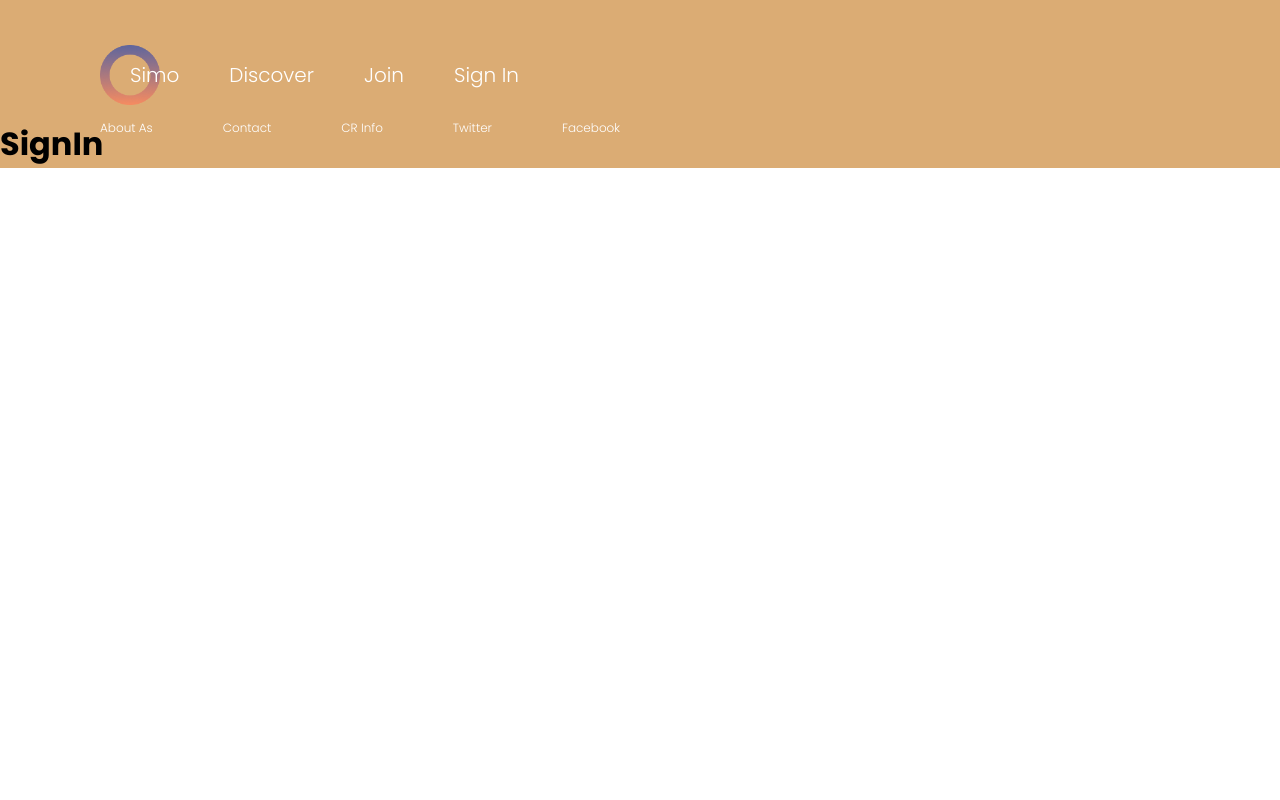
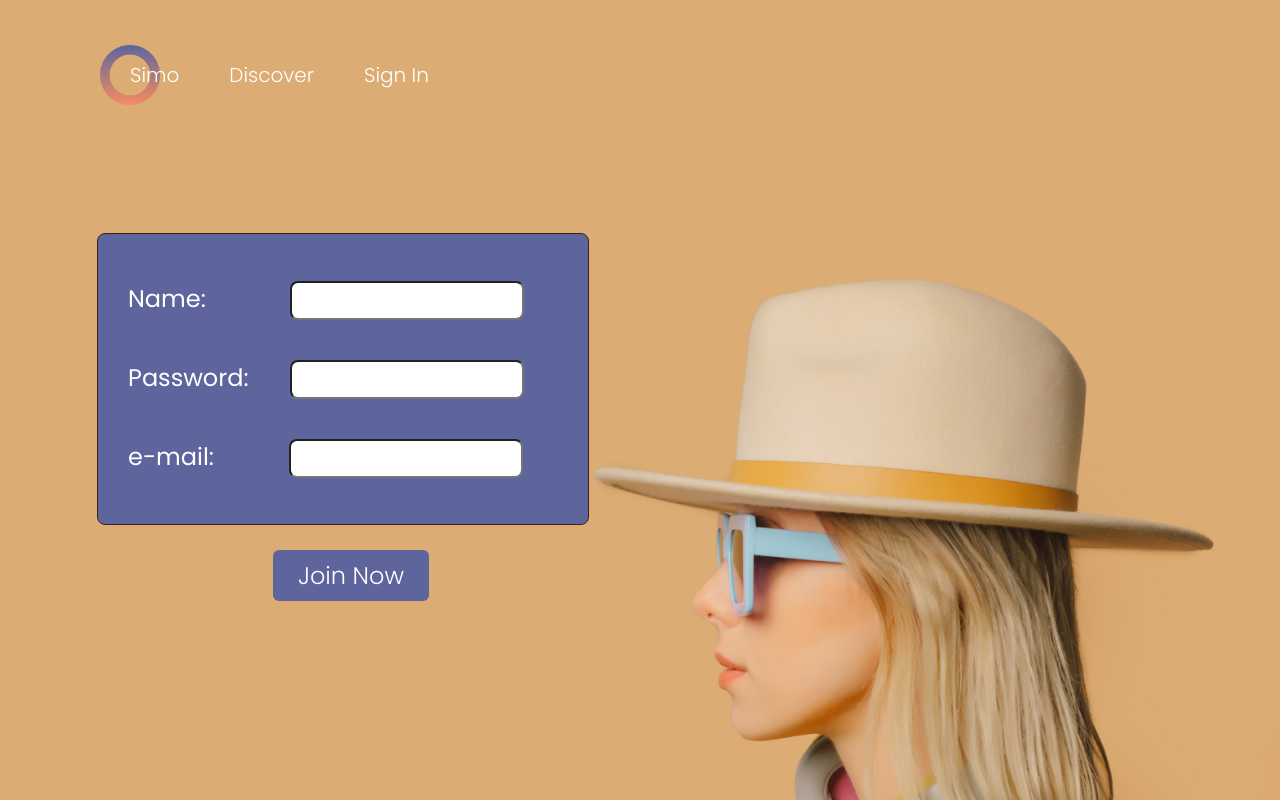
Before and after one commit to dev-ley/MusicSPA-React, a React (Create React App) app: page /SignIn in a window 1280 px wide. Shown: the top 800 px of the page. Built offline with nearby package versions, Linux system fonts and the light colour scheme.

Commit message:
terminei

```diff
--- a/src/Cabecalho/index.js
+++ b/src/Cabecalho/index.js
@@ -23,12 +23,6 @@ function Cabecalho() {
 
             <Link className={`
                 ${styles.link}
-                ${localizacao.pathname === '/Join' ? styles.linkDestacado : ""}
-                `} to="/Join">Join
-            </Link>
-
-            <Link className={`
-                ${styles.link}
                 ${localizacao.pathname === '/Signin' ? styles.linkDestacado : ""}
                 `} to="/Signin">Sign In
             </Link>
--- a/src/pages/Discover/Discover.css
+++ b/src/pages/Discover/Discover.css
@@ -62,6 +62,7 @@
     width: 110px;
     text-align: center;
     margin: 35px;
+    text-decoration: none;
 
 }
 
--- a/src/pages/Discover/index.js
+++ b/src/pages/Discover/index.js
@@ -8,9 +8,9 @@ function Discover () {
         <div className='box_discover'>
           <h1>Discover new music</h1>
           <div className='botoes'>
-            <a>Charts</a>
-            <a>Songs</a>
-            <a>Artists</a>
+            <a href='#'>Charts</a>
+            <a href='#'>Songs</a>
+            <a href='#'>Artists</a>
           </div>
           <p>By joing you can benefit by listening to the latest albums released</p>
         </div>
--- a/src/pages/Join/index.js
+++ /dev/null
@@ -1,7 +0,0 @@
-function Join () {
-    return(
-        <h1>Join</h1>
-    )
-}
-
-export default Join;
--- /dev/null
+++ b/src/pages/SignIn/Signin.css
@@ -0,0 +1,96 @@
+
+
+
+@import url('https://fonts.googleapis.com/css2?family=Poppins:ital,wght@0,100;0,200;0,300;0,400;0,500;0,600;0,700;0,800;0,900;1,100;1,200;1,300;1,400;1,500;1,600;1,700;1,800;1,900&display=swap');
+
+
+
+.conteiner_signin {
+    display: flex;
+    flex-direction: column;
+
+    background-image: url(/src/pages/SignIn/img3.png);
+    background-size: contain;
+    background-position: bottom;
+    background-repeat: no-repeat;
+    border: 1px solid rgba(255, 0, 0, 0);
+    height: 800px;
+    margin: 7rem auto 0 auto;
+
+
+
+}
+
+.box_signin {
+
+    display: flex;
+    flex-direction: column;
+    margin-top: 0rem;
+    margin-left: 6rem;
+    align-items: flex-start;
+    border: 1px solid rgb(60, 32, 32);
+    gap: 20px;
+    background-color: #5E659D;
+    border-radius: 8px;
+    padding: 20px;
+    width: 450px;
+    height: 250px;
+    justify-content: center;
+
+
+
+}
+
+label {
+
+    display: flex;
+    flex-direction: row;
+    color: white;
+    font-size: 24px;
+    font-family: 'Poppins', sans-serif;
+    text-align: center;
+    padding: 10px;
+    gap: 41px;
+
+
+}
+
+input {
+
+    width: 230px;
+    height: 35px;
+    border-radius: 8px;
+    display: flex;
+    text-align: left;
+
+
+
+}
+
+.gap1 {
+
+gap: 84px;
+}
+
+.gap2 {
+
+    gap: 75px;
+    }
+
+    .conteiner_signin > a {
+
+        margin-top: 25px;
+        font-family: 'Poppins', sans-serif;
+        font-weight: 300;
+        font-size: 24px;
+        padding: 8px;
+        color: white;
+        background-color: #5E659D;
+        border-radius: 6px;
+        text-wrap: nowrap;
+        width: 140px;
+        text-align: center;
+        margin-left: 17rem;
+        text-decoration: none;
+
+    }
--- a/src/pages/SignIn/index.js
+++ b/src/pages/SignIn/index.js
@@ -1,6 +1,15 @@
+import './Signin.css'
+
 function SignIn () {
     return(
-        <h1>SignIn</h1>
+        <div className='conteiner_signin'>
+            <form className='box_signin' action="">
+                <label className='gap1' for="Nome">Name: <input type='text' name='Nome'/></label>
+                <label  for="Password">Password: <input type='password' name='Password'/></label>
+                <label className='gap2' for="e-mail">e-mail: <input type='email' name='e-mail'/></label>
+            </form>
+            <a href='#'>Join Now</a>
+        </div>
     )
 }
 
--- a/src/pages/Simo/Simo.css
+++ b/src/pages/Simo/Simo.css
@@ -1,7 +1,9 @@
 
 @import url('https://fonts.googleapis.com/css2?family=Poppins:ital,wght@0,100;0,200;0,300;0,400;0,500;0,600;0,700;0,800;0,900;1,100;1,200;1,300;1,400;1,500;1,600;1,700;1,800;1,900&display=swap');
 
-
+.link {
+    text-decoration: none;
+}
 
 .conteiner {
 
--- a/src/pages/Simo/index.js
+++ b/src/pages/Simo/index.js
@@ -1,3 +1,4 @@
+import { Link } from 'react-router-dom';
 import './Simo.css'
 
 function Simo () {
@@ -7,7 +8,7 @@ function Simo () {
             <div className='box'>
               <h1>Feel the music</h1>
               <p>Stream over 10 million songs with one click</p>
-              <a>Join Now</a>
+              <Link className='link' to='/Signin'>Join Now</Link>
             </div>
 
        </div>
--- a/src/routes.js
+++ b/src/routes.js
@@ -1,7 +1,6 @@
 import { BrowserRouter, Route, Routes } from "react-router-dom";
 import Simo from "./pages/Simo";
 import Discover from "./pages/Discover";
-import Join from "./pages/Join";
 import SignIn from "./pages/SignIn";
 import Cabecalho from "./Cabecalho";
 import Footer from "Footer";
@@ -15,11 +14,9 @@ import '../src/App.css';
                 <Routes>
                     <Route path="/" element={<Simo  />} />
                     <Route path="/Discover" element={<Discover />} />
-                    <Route path="Join" element={<Join />} />
                     <Route path="/SignIn" element={<SignIn />} />
                     <Route path="*" element={<div>Página não encontrada</div>} />
                 </Routes>
-
                 <Footer />
             </div>
 
```
Also changed, not shown: src/pages/SignIn/img3.png (added).
